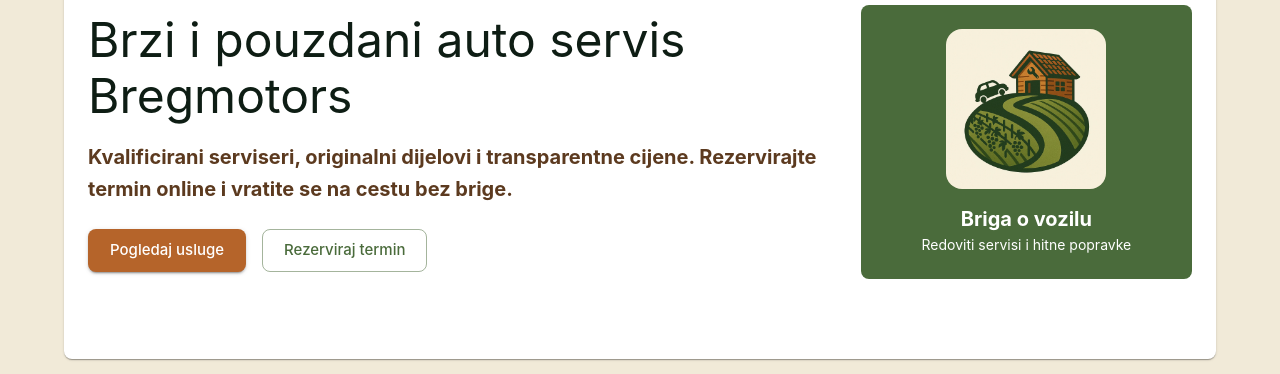
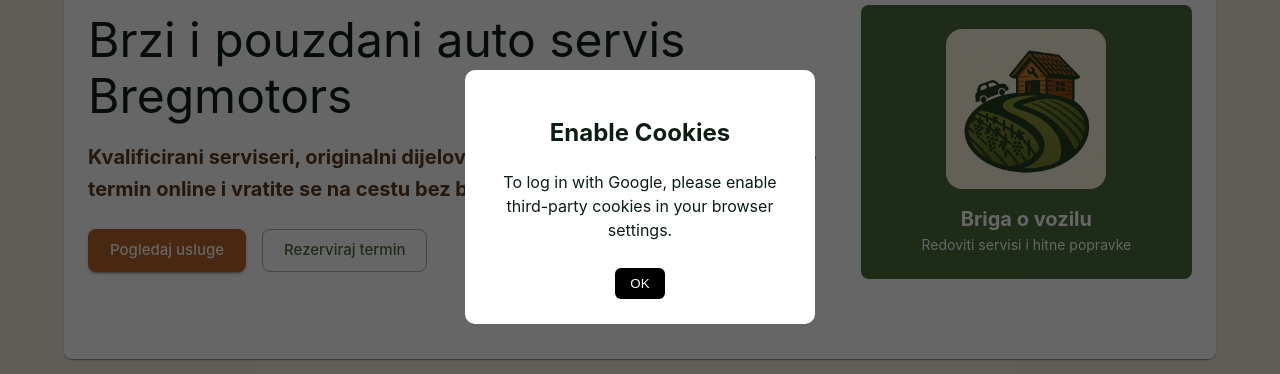
Before and after one commit to mihaelcacic/auto-servis-app, a React (Vite) app in the folder frontend/: page / in a window 1280 px wide. Shown: the part 203-577 px from the top of the page. Built offline with nearby package versions, Linux system fonts and the light colour scheme; no server answers.

Commit message:
cookie-popup1

```diff
--- a/frontend/src/App.jsx
+++ b/frontend/src/App.jsx
@@ -1,4 +1,4 @@
-import React from 'react'
+import React, { useState } from 'react'
 import { Routes, Route } from 'react-router-dom'
 import { Box } from '@mui/material'
 import Navbar from './components/Navbar/Navbar'
@@ -8,10 +8,22 @@
 import MyAppointments from './pages/Appointments/MyAppointments'
 import Footer from './components/Footer/Footer'
 import Contact from './pages/Contact/Contact'
+import CookiePopup from './components/Cookie/CookieWarningPopup'
+import useThirdPartyCookies from './hooks/useThirdPartyCookies'
 
 export default function App() {
+
+    const cookiesEnabled = useThirdPartyCookies();
+    const [popupClosed, setPopupClosed] = useState(false);
+
     return (
         <Box sx={{ display: 'flex', flexDirection: 'column', minHeight: '100vh' }}>
+
+            {/* ---- COOKIE POPUP ---- */}
+            {!cookiesEnabled && !popupClosed && (
+                <CookiePopup onClose={() => setPopupClosed(true)} />
+            )}
+
             <Navbar />
 
             <Box component="main" sx={{ flex: 1, p: 2 }}>
--- /dev/null
+++ b/frontend/src/components/Cookie/CookieWarningPopup.jsx
@@ -0,0 +1,17 @@
+import React from "react";
+import "../css/CookieWarningPopup.css";
+
+export default function CookieWarningPopup({ onClose }) {
+    return (
+        <div className="cookie-popup-overlay">
+            <div className="cookie-popup">
+                <h2>Enable Cookies</h2>
+                <p>
+                    To log in with Google, please enable third-party cookies in your
+                    browser settings.
+                </p>
+                <button onClick={onClose}>OK</button>
+            </div>
+        </div>
+    );
+}
--- /dev/null
+++ b/frontend/src/components/css/CookieWarningPopup.css
@@ -0,0 +1,27 @@
+.cookie-popup-overlay {
+    position: fixed;
+    inset: 0;
+    background: rgba(0,0,0,0.6);
+    display: flex;
+    justify-content: center;
+    align-items: center;
+    z-index: 2000;
+}
+
+.cookie-popup {
+    background: white;
+    padding: 25px;
+    border-radius: 10px;
+    max-width: 350px;
+    text-align: center;
+}
+
+.cookie-popup button {
+    margin-top: 10px;
+    padding: 8px 15px;
+    border: none;
+    background: black;
+    color: white;
+    border-radius: 6px;
+    cursor: pointer;
+}
--- /dev/null
+++ b/frontend/src/hooks/useThirdPartyCookies.js
@@ -0,0 +1,33 @@
+import { useEffect, useState } from "react";
+
+export default function useThirdPartyCookies() {
+    const [enabled, setEnabled] = useState(true); // pretpostavka
+
+    useEffect(() => {
+        async function check() {
+            try {
+                // probamo dobaviti cookie check endpoint
+                const response = await fetch(
+                    "https://auto-servis-app-valec-backend.onrender.com/cookie-check-status",
+                    { credentials: "include" }
+                );
+                const data = await response.json();
+                setEnabled(data.cookieSet === true);
+            } catch (err) {
+                setEnabled(false);
+            }
+        }
+
+        // prvo triggeramo postavljanje cookieja
+        const iframe = document.createElement("iframe");
+        iframe.style.display = "none";
+        iframe.src = "https://auto-servis-app-valec-backend.onrender.com/cookie-check";
+        document.body.appendChild(iframe);
+
+        iframe.onload = () => {
+            setTimeout(check, 300);
+        };
+    }, []);
+
+    return enabled;
+}
```
Also changed, not shown: 2 other files (tests, documents, lock files or other folders). Lines whose indentation alone changed are shown as unchanged.
